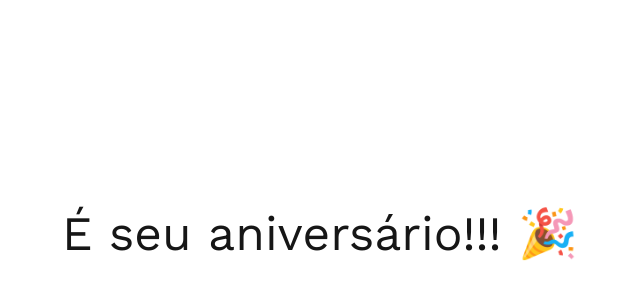
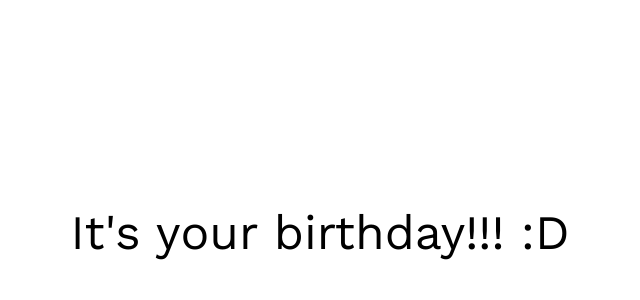
Before and after one commit to eumoitinho/larissa, a Next.js app: page / in a window 1280 px wide. Shown: the part 4-304 px from the top of the page, without its empty margins (320-960 px from the left). Built offline with nearby package versions, Linux system fonts and the light colour scheme.

Commit message:
Update codebase with external changes

```diff
--- a/app/globals.css
+++ b/app/globals.css
@@ -250,41 +250,6 @@ html, body {
   color: #ff69b4;
 }
 
-/* Estilos para as novas etapas */
-.friends-quote {
-  background: linear-gradient(45deg, #ff6b6b, #4ecdc4);
-  -webkit-background-clip: text;
-  -webkit-text-fill-color: transparent;
-  background-clip: text;
-  text-shadow: 2px 2px 4px rgba(0,0,0,0.1);
-}
-
-.distance-text {
-  text-shadow: 2px 2px 4px rgba(0,0,0,0.2);
-}
-
-.curitiba-text, .presidente-text {
-  text-shadow: 1px 1px 2px rgba(0,0,0,0.3);
-}
-
-.heart-text {
-  animation: heartbeat 1.5s ease-in-out infinite;
-}
-
-@keyframes heartbeat {
-  0% { transform: scale(1); }
-  50% { transform: scale(1.1); }
-  100% { transform: scale(1); }
-}
-
-.central-perk {
-  background: linear-gradient(45deg, #f39c12, #e74c3c);
-  -webkit-background-clip: text;
-  -webkit-text-fill-color: transparent;
-  background-clip: text;
-  font-family: 'Courier New', monospace;
-}
-
 /* Media Queries */
 @media screen and (max-height: 1000px) {
   .six .hat {
@@ -367,26 +332,6 @@ html, body {
   .five p {
     font-size: 1.5rem;
   }
-
-  .friends-quote {
-    font-size: 1.8rem !important;
-  }
-
-  .distance-text {
-    font-size: 1.6rem !important;
-  }
-
-  .curitiba-text, .presidente-text {
-    font-size: 1.4rem !important;
-  }
-
-  .heart-text {
-    font-size: 2rem !important;
-  }
-
-  .central-perk {
-    font-size: 1.4rem !important;
-  }
 }
 
 @media screen and (max-width: 320px) {
@@ -413,24 +358,4 @@ html, body {
   .wish h5 {
     font-size: 1.2rem;
   }
-
-  .friends-quote {
-    font-size: 1.4rem !important;
-  }
-
-  .distance-text {
-    font-size: 1.2rem !important;
-  }
-
-  .curitiba-text, .presidente-text {
-    font-size: 1.1rem !important;
-  }
-
-  .heart-text {
-    font-size: 1.8rem !important;
-  }
-
-  .central-perk {
-    font-size: 1.2rem !important;
-  }
 }
--- a/app/layout.tsx
+++ b/app/layout.tsx
@@ -2,8 +2,8 @@ import type { Metadata } from 'next'
 import './globals.css'
 
 export const metadata: Metadata = {
-  title: 'Feliz Aniversário Larissa! 🎉',
-  description: 'Uma animação especial de aniversário feita com carinho',
+  title: 'Happy Birthday!!! :)',
+  description: 'A special birthday animation made with Next.js',
   icons: {
     icon: '/img/favicon.png',
   },
@@ -15,7 +15,7 @@ export default function RootLayout({
   children: React.ReactNode
 }) {
   return (
-    <html lang="pt-BR">
+    <html lang="en">
       <body>{children}</body>
     </html>
   )
--- a/app/page.tsx
+++ b/app/page.tsx
@@ -9,34 +9,27 @@ export default function BirthdayPage() {
   const timelineRef = useRef<gsap.core.Timeline | null>(null);
 
   const customizeData = {
-    greeting: "Oi",
-    name: "Larissa",
-    greetingText: "Mesmo estando a 550km de distância...",
-    text1: "É seu aniversário!!! 🎉",
-    textInChatBox: "Feliz aniversário pra você!! Yeee! Muitas felicidades e...",
-    sendButtonLabel: "Enviar",
-    text2: "Eu ia mandar uma mensagem normal.",
-    text3: "Mas aí eu parei.",
-    text4: "Pensei: vou fazer algo",
-    text4Adjective: "especial",
-    text5Entry: "Porque,",
-    text5Content: "Você é Especial",
-    friendsQuote: "\"Could this BE any more special?\"",
-    friendsReference: "- Chandler Bing vibes 😄",
-    distanceText: "550km não são nada quando se trata de amizade!",
-    curitibaText: "De Curitiba",
-    presidenteText: "Para Presidente Venceslau",
-    heartText: "Com muito carinho ❤️",
+    greeting: "Hey",
+    name: "Lydia",
+    greetingText: "I really like your name btw!",
+    text1: "It's your birthday!!! :D",
+    textInChatBox: "Happy birthday to you!! Yeee! Many many happy blah...",
+    sendButtonLabel: "Send",
+    text2: "That's what I was going to do.",
+    text3: "But then I stopped.",
+    text4: "I realised, I wanted to do something",
+    text4Adjective: "special",
+    text5Entry: "Because,",
+    text5Content: "You are Special",
     smiley: ":)",
-    bigTextPart1: "L",
-    bigTextPart2: "A",
+    bigTextPart1: "S",
+    bigTextPart2: "O",
     imagePath: "/img/lydia2.png",
-    wishHeading: "Feliz Aniversário!",
-    wishText: "Que este novo ano seja repleto de alegrias, como os episódios de Friends! 📺✨",
-    centralPerkText: "\"I'll be there for you... even 550km away!\" 🎵",
-    outroText: "Espero que tenha gostado dessa surprisinha!",
-    replayText: "Clique aqui se quiser assistir novamente.",
-    outroSmiley: "😊"
+    wishHeading: "Happy Birthday!",
+    wishText: "May the js.prototypes always be with you! ;)",
+    outroText: "Okay, now come back and tell me if you liked it.",
+    replayText: "Or click, if you want to watch it again.",
+    outroSmiley: ":)"
   };
 
   const animationTimeline = () => {
@@ -94,7 +87,7 @@ export default function BirthdayPage() {
           opacity: 0,
           y: 10
         },
-        "+=3"
+        "+=2.5"
       )
       .to(
         ".two",
@@ -161,43 +154,6 @@ export default function BirthdayPage() {
       .to(".idea-3", 0.7, ideaTextTransLeave, "+=1.5")
       .from(".idea-4", 0.7, ideaTextTrans)
       .to(".idea-4", 0.7, ideaTextTransLeave, "+=1.5")
-      // Nova etapa: Friends quote
-      .from(".friends-quote", 0.7, {
-        opacity: 0,
-        scale: 0.5,
-        rotation: -10
-      })
-      .from(".friends-reference", 0.5, {
-        opacity: 0,
-        y: 20
-      }, "-=0.3")
-      .to(".friends-quote", 0.7, ideaTextTransLeave, "+=2")
-      .to(".friends-reference", 0.7, ideaTextTransLeave, "-=0.7")
-      // Nova etapa: Distância
-      .from(".distance-text", 0.7, {
-        opacity: 0,
-        x: -100
-      })
-      .to(".distance-text", 0.7, ideaTextTransLeave, "+=2")
-      // Nova etapa: Cidades
-      .from(".curitiba-text", 0.7, {
-        opacity: 0,
-        x: -200,
-        color: "#ff6b6b"
-      })
-      .from(".presidente-text", 0.7, {
-        opacity: 0,
-        x: 200,
-        color: "#4ecdc4"
-      }, "-=0.3")
-      .from(".heart-text", 0.7, {
-        opacity: 0,
-        scale: 0.3,
-        rotation: 360
-      }, "-=0.3")
-      .to(".curitiba-text", 0.7, ideaTextTransLeave, "+=2")
-      .to(".presidente-text", 0.7, ideaTextTransLeave, "-=0.7")
-      .to(".heart-text", 0.7, ideaTextTransLeave, "-=0.7")
       .from(
         ".idea-5",
         0.7,
@@ -321,20 +277,6 @@ export default function BirthdayPage() {
         },
         "party"
       )
-      // Nova etapa: Central Perk reference
-      .from(".central-perk", 0.7, {
-        opacity: 0,
-        scale: 0.8,
-        y: 30
-      }, "+=1")
-      .to(".central-perk", 0.5, {
-        color: "#f39c12",
-        scale: 1.1
-      }, "+=1")
-      .to(".central-perk", 0.5, {
-        color: "#2c3e50",
-        scale: 1
-      })
       .staggerTo(
         ".eight svg",
         1.5,
@@ -352,10 +294,6 @@ export default function BirthdayPage() {
         y: 30,
         zIndex: "-1"
       })
-      .to(".central-perk", 0.5, {
-        opacity: 0,
-        y: 30
-      }, "-=0.5")
       .staggerFrom(".nine p", 1, ideaTextTrans, 1.2)
       .to(
         ".last-smile",
@@ -374,6 +312,7 @@ export default function BirthdayPage() {
   };
 
   useEffect(() => {
+    // Start animation after component mounts
     const timer = setTimeout(() => {
       animationTimeline();
     }, 100);
@@ -410,31 +349,6 @@ export default function BirthdayPage() {
           <strong>{customizeData.text4Adjective}</strong>.
         </p>
         <p className="idea-4">{customizeData.text5Entry}</p>
-
-        {/* Nova etapa: Friends quote */}
-        <p className="friends-quote" style={{ fontSize: '2.2rem', fontStyle: 'italic', color: '#e74c3c' }}>
-          {customizeData.friendsQuote}
-        </p>
-        <p className="friends-reference" style={{ fontSize: '1.5rem', color: '#7f8c8d' }}>
-          {customizeData.friendsReference}
-        </p>
-
-        {/* Nova etapa: Distância */}
-        <p className="distance-text" style={{ fontSize: '2rem', color: '#3498db', fontWeight: 'bold' }}>
-          {customizeData.distanceText}
-        </p>
-
-        {/* Nova etapa: Cidades */}
-        <p className="curitiba-text" style={{ fontSize: '1.8rem', fontWeight: 'bold' }}>
-          {customizeData.curitibaText}
-        </p>
-        <p className="presidente-text" style={{ fontSize: '1.8rem', fontWeight: 'bold' }}>
-          {customizeData.presidenteText}
-        </p>
-        <p className="heart-text" style={{ fontSize: '2.5rem', color: '#e91e63' }}>
-          {customizeData.heartText}
-        </p>
-
         <p className="idea-5">
           <span>{customizeData.text5Content}</span>{' '}
           <span className="smiley">{customizeData.smiley}</span>
@@ -448,14 +362,14 @@ export default function BirthdayPage() {
       <div className="six">
         <Image
           src={customizeData.imagePath}
-          alt="Larissa"
+          alt="Birthday person"
           className="lydia-dp"
           width={200}
           height={200}
         />
         <Image
           src="/img/hat.svg"
-          alt="Chapéu de festa"
+          alt="Party hat"
           className="hat"
           width={80}
           height={80}
@@ -464,17 +378,6 @@ export default function BirthdayPage() {
           <h3 className="wish-hbd">{customizeData.wishHeading}</h3>
           <h5>{customizeData.wishText}</h5>
         </div>
-
-        {/* Nova etapa: Central Perk reference */}
-        <p className="central-perk" style={{
-          fontSize: '1.8rem',
-          fontStyle: 'italic',
-          marginTop: '20px',
-          textAlign: 'center',
-          color: '#2c3e50'
-        }}>
-          {customizeData.centralPerkText}
-        </p>
       </div>
 
       <div className="seven">
@@ -485,7 +388,7 @@ export default function BirthdayPage() {
               <Image
                 key={i}
                 src={`/img/ballon${balloonType}.svg`}
-                alt={`Balão ${balloonType}`}
+                alt={`Balloon ${balloonType}`}
                 width={50}
                 height={100}
               />
--- a/package.json
+++ b/package.json
@@ -3,7 +3,7 @@
   "version": "0.1.0",
   "private": true,
   "scripts": {
-    "dev": "next dev",
+    "dev": "next dev --turbopack",
     "build": "next build",
     "start": "next start",
     "lint": "next lint"
```
